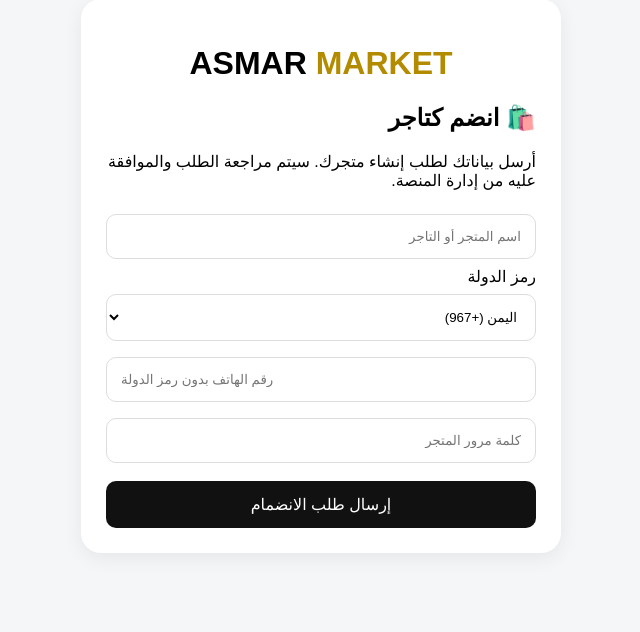
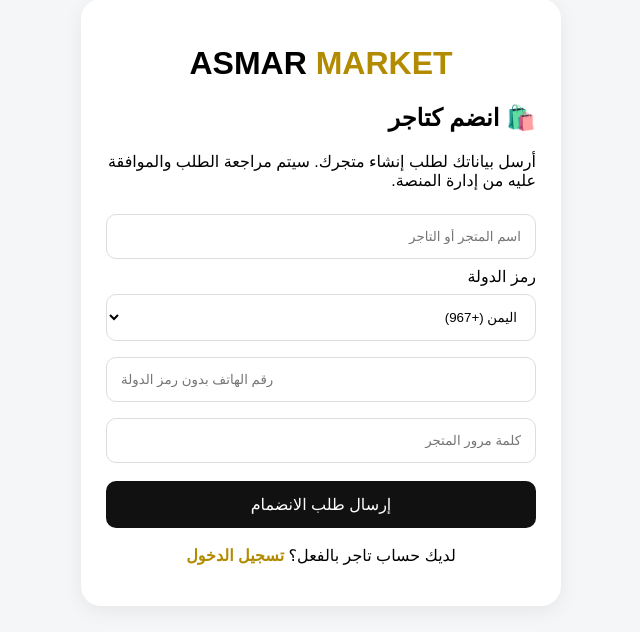
Before and after one commit to badiel711dg-dotcom/ASMAR-MARKET, a Flask app: page /merchant/register in a window 1280 px wide. Shown: the part 41-673 px from the top of the page, without its empty margins (319-959 px from the left). Run offline with Flask 3, Linux system fonts and the light colour scheme; parts of the project's set-up code (start-up, migrations or seed data) failed here and were passed over.

Commit message:
Add merchant login link

```diff
--- a/templates/merchant_register.html
+++ b/templates/merchant_register.html
@@ -96,6 +96,13 @@
 إرسال طلب الانضمام
 </button>
 
+<p style="text-align:center;margin-top:18px;">
+    لديك حساب تاجر بالفعل؟
+    <a href="/merchant/login" style="color:#b38b00;font-weight:900;text-decoration:none;">
+        تسجيل الدخول
+    </a>
+</p>
+
 {% if error %}
 <p style="color:#c00;text-align:center;">{{ error }}</p>
 {% endif %}
```
